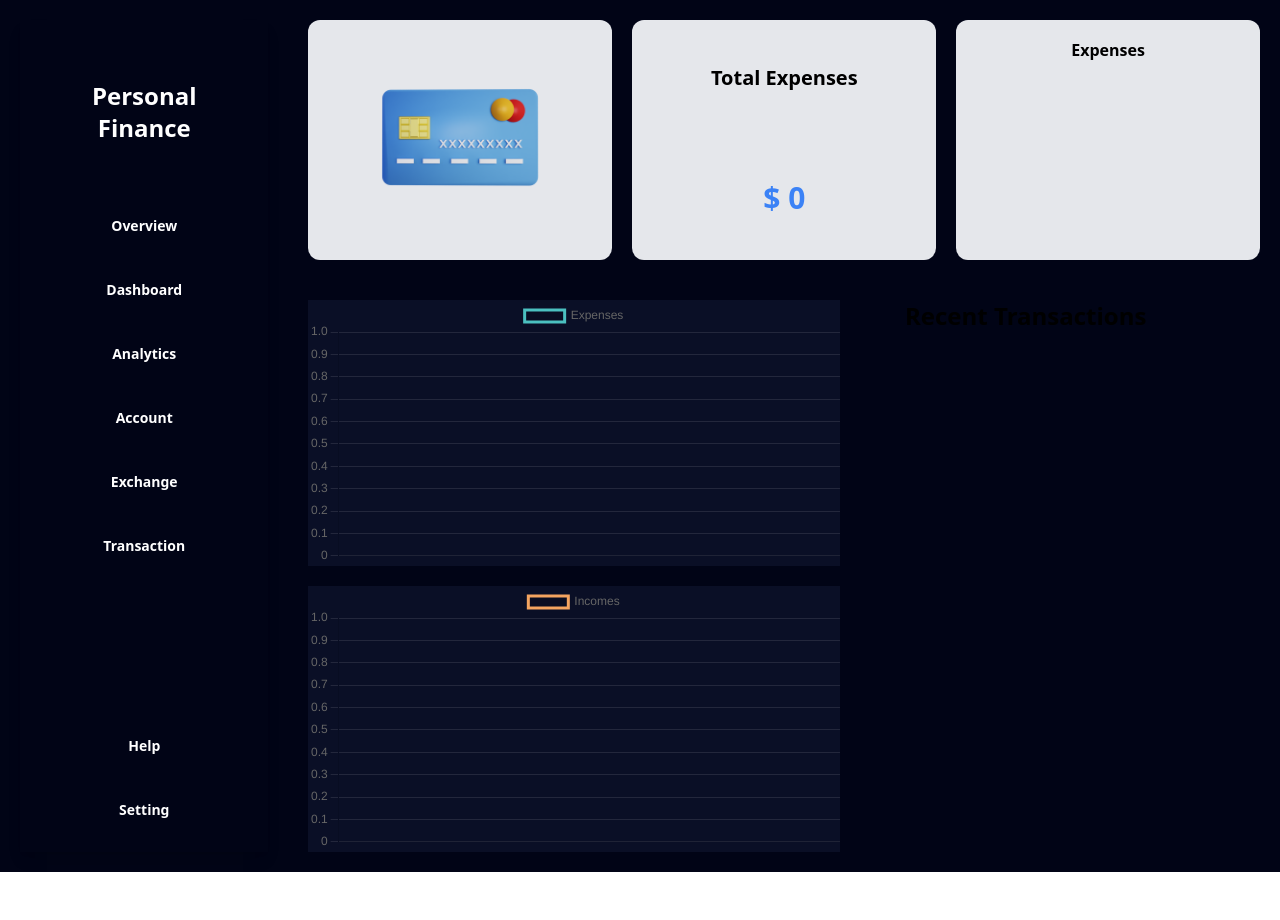
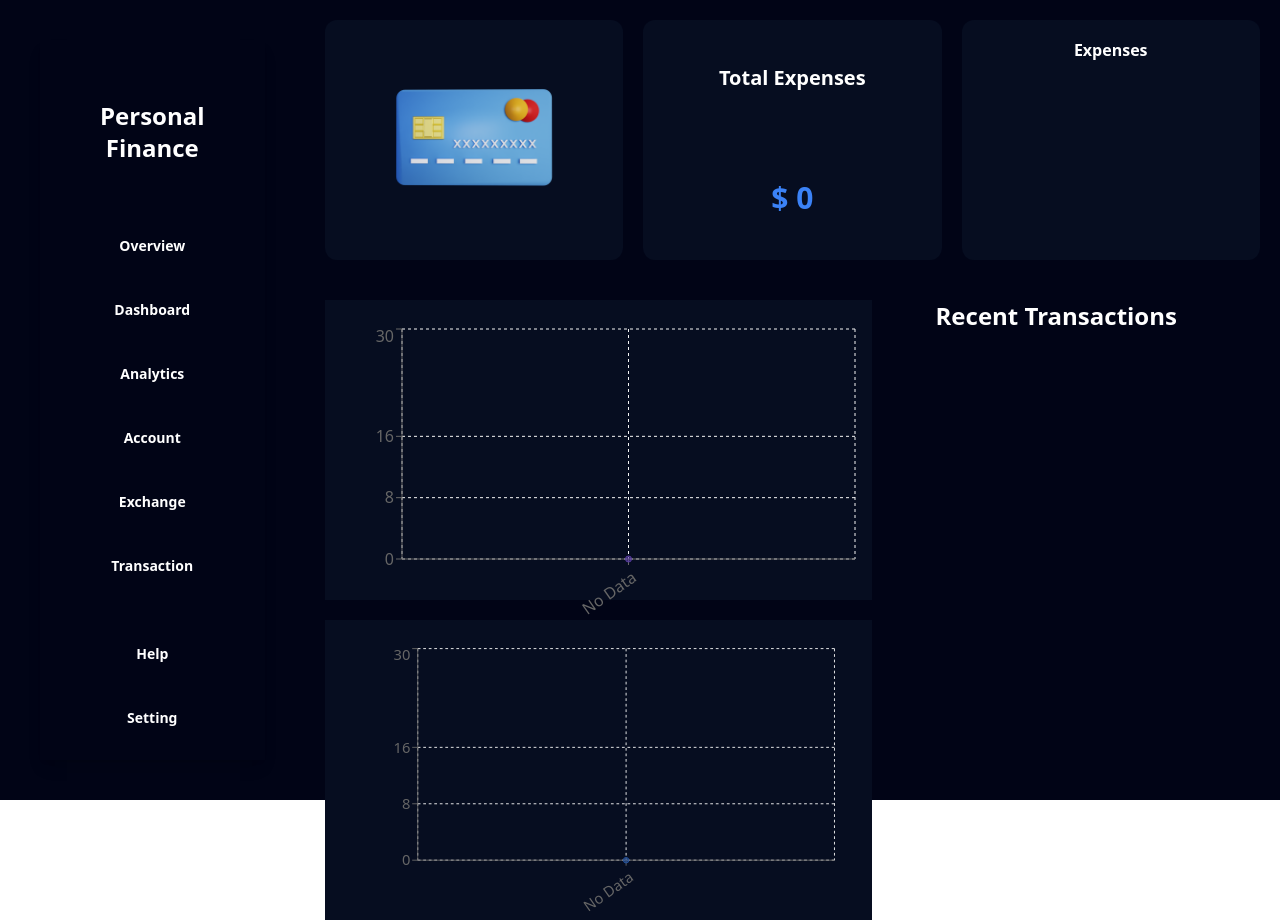
Before and after one commit to ertugrulsertaslan/personal-finance-tracker, a React (Vite) app: page /components/Dashboard in a window 1280 px wide. Before the commit the page ends 872 px from the top, so only its background shows below. Built offline with nearby package versions, Linux system fonts and the light colour scheme.

Commit message:
add new line chart

```diff
--- a/src/components/Dashboard.jsx
+++ b/src/components/Dashboard.jsx
@@ -3,6 +3,7 @@ import { useDataStore } from "./Store.jsx";
 import PieChart from "./PieChart.jsx";
 import Menu from "./Menu.jsx";
 import PriceChangeRoundedIcon from "@mui/icons-material/PriceChangeRounded";
+
 function App() {
   const { expenses, incomes, totalExpenses, totalIncomes } = useDataStore(
     (state) => ({
@@ -12,20 +13,18 @@ function App() {
       totalIncomes: state.totalIncomes(),
     })
   );
-  let expensesItem = expenses && expenses.length > 0 ? expenses[0] : {};
-
   return (
     <>
-      <div className="flex w-full justify-center p-5">
-        <div className="mr-10">
+      <div className="flex w-full h-screen justify-center p-5 bg-customDashboardColor text-white">
+        <div className="w-full sm:w-auto md:w-1/4 lg:w-1/4 xl:w-1/4 p-5 mr-10">
           <Menu />
         </div>
         <div className="w-full">
           <div className="flex w-full mb-10">
-            <div className="bg-gray-200 rounded-xl h-60 w-full flex justify-center">
+            <div className="bg-customBgColor rounded-xl h-60 w-full flex justify-center">
               <img src="/src/assets/credit-card.png" alt="" />
             </div>
-            <div className="bg-gray-200 rounded-xl ml-5 h-60 w-full flex flex-wrap justify-center items-center text-center">
+            <div className="bg-customBgColor rounded-xl ml-5 h-60 w-full flex flex-wrap justify-center items-center text-center">
               <h1 className="w-full text-xl font-bold">Total Expenses</h1>
               <h1
                 className="w-full text-3xl text-blue-500 font-bold
@@ -34,7 +33,7 @@ function App() {
                 $ {totalExpenses}
               </h1>
             </div>
-            <div className="bg-gray-200 rounded-xl flex-col ml-5 h-60 w-full flex justify-center items-center text-center">
+            <div className="bg-customBgColor rounded-xl flex-col ml-5 h-60 w-full flex justify-center items-center text-center">
               <h2 className="mb-5 font-bold">Expenses</h2>
               <PieChart />
             </div>
@@ -54,8 +53,8 @@ function App() {
                     <div className="w-14 mr-3">
                       <PriceChangeRoundedIcon fontSize="large" />
                     </div>
-                    <h3 className="mr-20 ml-10 mb-3">{item.category}</h3>
-                    <p className="ml-auto text-red-600 font-bold">
+                    <h3 className="ml-10 mb-3">{item.category}</h3>
+                    <p className="ml-auto mr-5 text-red-600 font-bold">
                       -${item.amount}
                     </p>
                   </div>
--- a/src/components/Line.jsx
+++ b/src/components/Line.jsx
@@ -1,27 +1,17 @@
 import React from "react";
 import { useDataStore } from "./Store";
-import { Line } from "react-chartjs-2";
 import {
-  Chart as ChartJS,
-  CategoryScale,
-  LinearScale,
-  PointElement,
-  LineElement,
-  Title,
+  AreaChart,
+  Area,
+  XAxis,
+  YAxis,
   Tooltip,
-  Legend,
-} from "chart.js";
+  ResponsiveContainer,
+  CartesianGrid,
+  Label,
+} from "recharts";
 
-ChartJS.register(
-  CategoryScale,
-  LinearScale,
-  PointElement,
-  LineElement,
-  Title,
-  Tooltip,
-  Legend
-);
-function LineGraph() {
+function AreaGraph() {
   const { expenses, incomes } = useDataStore((state) => ({
     expenses: state.expenses,
     incomes: state.incomes,
@@ -33,70 +23,106 @@ function LineGraph() {
   const incomescategories = incomes.map((income) => income.category);
   const incomesamounts = incomes.map((income) => parseFloat(income.amount));
 
-  const backgroundPlugin = {
-    id: "customCanvasBackgroundColor",
-    beforeDraw: (chart) => {
-      const ctx = chart.canvas.getContext("2d");
-      ctx.save();
-      ctx.globalCompositeOperation = "destination-over";
-      ctx.fillStyle = "#0a0f26";
-      ctx.fillRect(0, 0, chart.width, chart.height);
-      ctx.restore();
-    },
+  const dataExpenses = expensescategories.length
+    ? expensescategories.map((category, index) => ({
+        category,
+        amount: expensesamounts[index],
+      }))
+    : [{ category: "No Data", amount: 0 }];
+
+  const dataIncomes = incomescategories.length
+    ? incomescategories.map((category, index) => ({
+        category,
+        amount: incomesamounts[index],
+      }))
+    : [{ category: "No Data", amount: 0 }];
+
+  const getMaxValue = (data) => Math.max(...data.map((d) => d.amount));
+
+  const maxExpensesValue = getMaxValue(dataExpenses);
+  const maxIncomesValue = getMaxValue(dataIncomes);
+
+  const CustomizedAxisTick = (props) => {
+    const { x, y, payload } = props;
+
+    return (
+      <g transform={`translate(${x},${y})`}>
+        <text
+          x={0}
+          y={0}
+          dy={16}
+          textAnchor="end"
+          fill="#666"
+          transform="rotate(-35)"
+        >
+          {payload.value}
+        </text>
+      </g>
+    );
   };
-  const lineChartDataExpenses = {
-    labels: expensescategories,
-    datasets: [
-      {
-        label: "Expenses",
-        data: expensesamounts,
-        borderColor: "rgb(75, 192, 192)",
-      },
-    ],
-  };
-  const lineChartDataIncomes = {
-    labels: incomescategories,
-    datasets: [
-      {
-        label: "Incomes",
-        data: incomesamounts,
-        borderColor: "rgb(244, 164, 96)",
-      },
-    ],
-  };
-  const chartOptions = {
-    scales: {
-      y: {
-        grid: {
-          color: "rgba(255, 255, 255, 0.1)",
-        },
-      },
-      x: {
-        grid: {
-          color: "rgba(255, 255, 255, 0.1)",
-        },
-      },
-    },
-  };
+
   return (
-    <>
     <div className="w-full">
       <div className="mb-5">
-          <Line
-            data={lineChartDataExpenses}
-            plugins={[backgroundPlugin]}
-            options={chartOptions}
+        <ResponsiveContainer
+          width="100%"
+          height={300}
+          className="bg-customBgColor p-3"
+        >
+          <AreaChart data={dataExpenses} className="mt-3">
+            <CartesianGrid
+              stroke="#f5f5f5"
+              strokeWidth={1}
+              strokeDasharray="3 3"
             />
+            <XAxis
+              dataKey="category"
+              height={60}
+              tick={<CustomizedAxisTick />}
+            />
+
+            <YAxis domain={[0, maxExpensesValue + 30]} />
+            <Tooltip />
+            <Area
+              type="monotone"
+              dataKey="amount"
+              stroke="#583ca2"
+              fill="#583ca2"
+            />
+          </AreaChart>
+          <Label value="Custom Label" position="top" />
+        </ResponsiveContainer>
       </div>
       <div>
-          <Line
-            data={lineChartDataIncomes}
-            plugins={[backgroundPlugin]}
-            options={chartOptions}
+        <ResponsiveContainer
+          width="100%"
+          height={300}
+          className="bg-customBgColor p-3"
+        >
+          <AreaChart data={dataIncomes} className="mt-3">
+            <CartesianGrid
+              stroke="#f5f5f5"
+              strokeWidth={1}
+              strokeDasharray="3 3"
             />
+            <XAxis
+              dataKey="category"
+              height={60}
+              tick={<CustomizedAxisTick />}
+            />
+            <YAxis domain={[0, maxIncomesValue + 30]} />
+            <Tooltip />
+            <Area
+              type="monotone"
+              dataKey="amount"
+              stroke="#26539e"
+              fill="#26539e"
+            />
+          </AreaChart>
+        </ResponsiveContainer>
       </div>
     </div>
-    </>
   );
 }
-export default LineGraph;
+
+export default AreaGraph;
```
Lines whose indentation alone changed are shown as unchanged.
